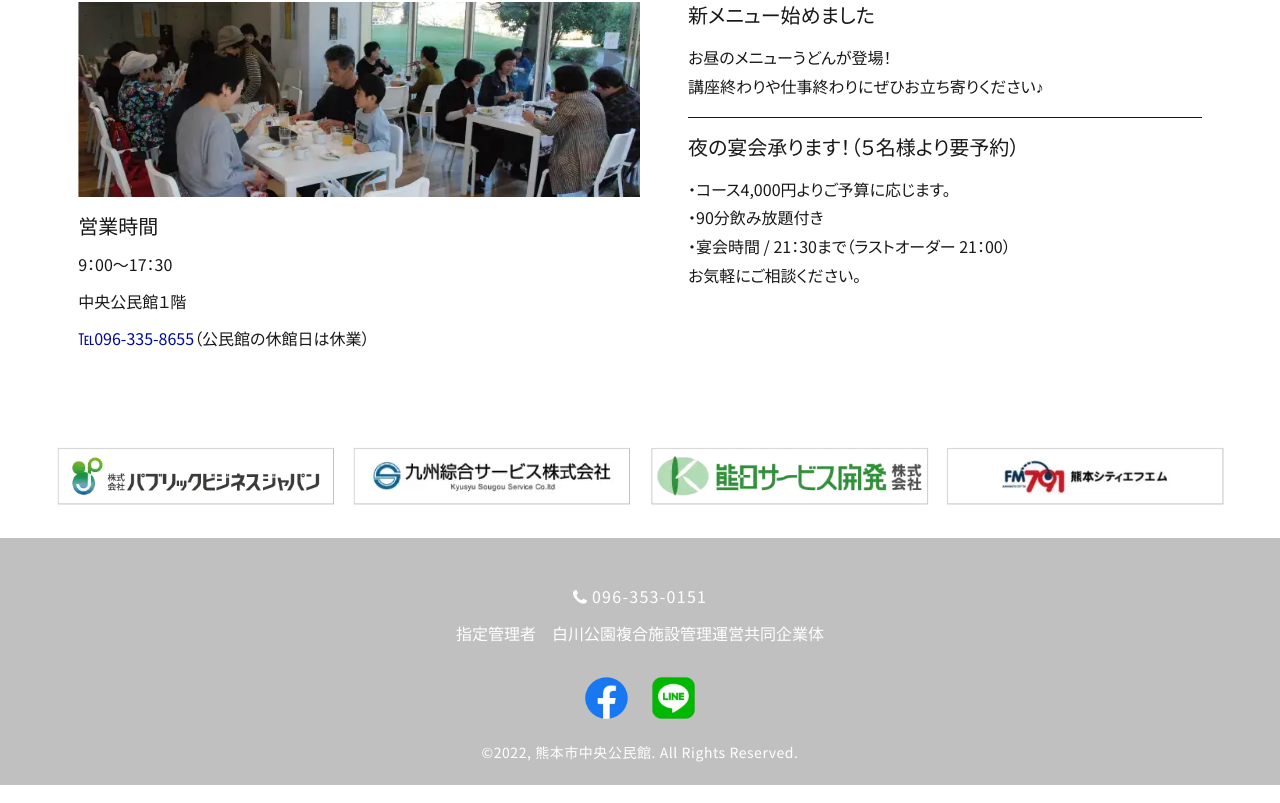
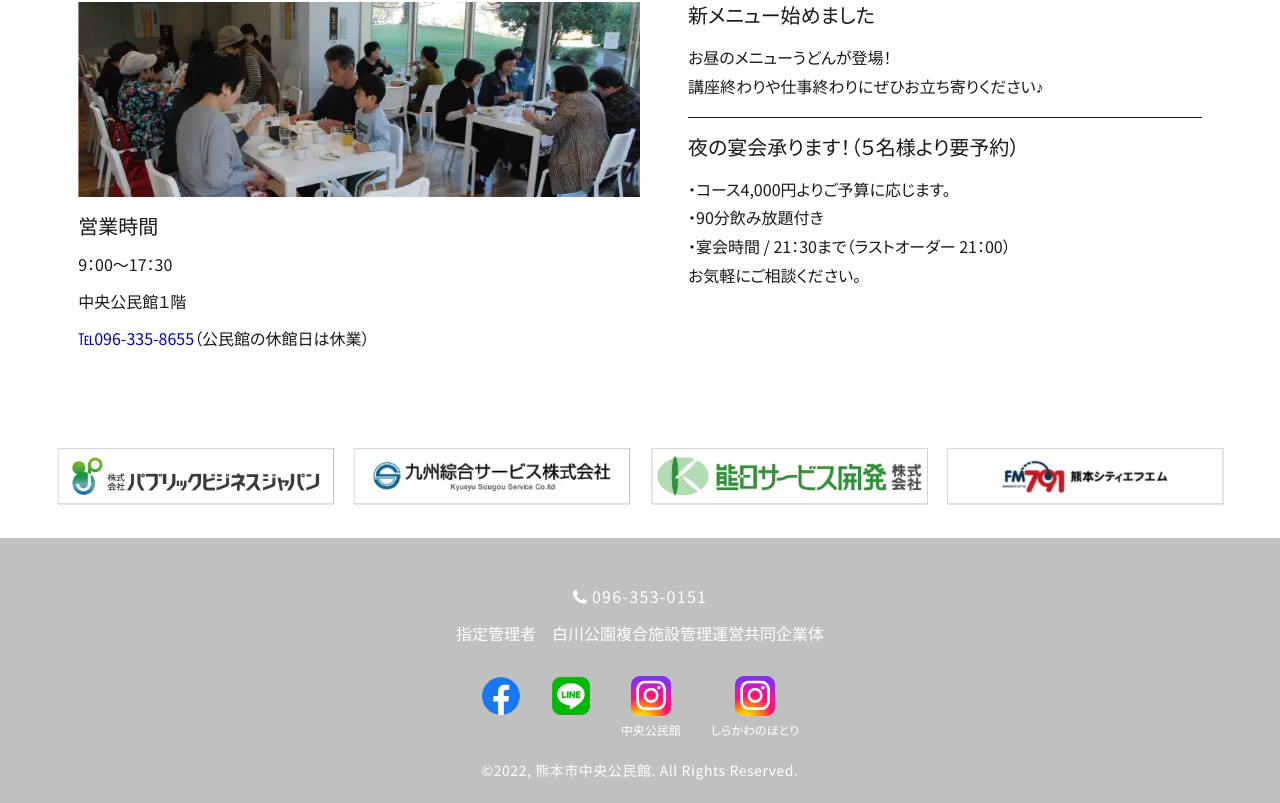
Before and after one commit to ken-atnek/shirakawa-chuo-cc.com_2507, a Next.js app: page / in a window 1280 px wide. Shown: the part 6669-7472 px from the top of the page. Built offline with nearby package versions, Linux system fonts and the light colour scheme; no server answers.

Commit message:
インスタ表記追加

```diff
--- a/src/components/common/Footer.tsx
+++ b/src/components/common/Footer.tsx
@@ -8,6 +8,7 @@ import styles from '@/styles/components/common/Footer.module.scss';
 import ExternalLink from '@/components/common/ExternalLink';
 import SnsFb from '@/assets/images/sns-fb.webp';
 import SnsLine from '@/assets/images/sns-line.webp';
+import SnsInsta from '@/assets/images/sns-insta.webp';
 import Image from 'next/image';
 
 const Footer = () => {
@@ -43,6 +44,26 @@ const Footer = () => {
             <Image src={SnsLine} alt="熊本市中央公民館のLINE" />
           </ExternalLink>
         </li>
+        <li>
+          <ExternalLink
+            href="https://www.instagram.com/shirakawa.kouminkan/"
+            aria-label="熊本市中央公民館のインスタグラム"
+            className={styles.snsInsta}
+          >
+            <Image src={SnsInsta} alt="熊本市中央公民館のインスタグラム" />
+            <span>中央公民館</span>
+          </ExternalLink>
+        </li>
+        <li>
+          <ExternalLink
+            href="https://www.instagram.com/shirakawa_no_hotori/"
+            aria-label="しらかわのほとりのインスタグラム"
+            className={styles.snsInsta}
+          >
+            <Image src={SnsInsta} alt="しらかわのほとりのインスタグラム" />
+            <span>しらかわのほとり</span>
+          </ExternalLink>
+        </li>
       </ul>
       <div className={styles.copyright}>
         ©︎2022, 熊本市中央公民館. All Rights Reserved.
--- a/src/styles/components/common/Footer.module.scss
+++ b/src/styles/components/common/Footer.module.scss
@@ -39,19 +39,33 @@
         position: relative;
         font-size: inherit;
         display: grid;
-        grid-template-columns: repeat(2, 2.8em);
-        gap: 0 1.4em;
+        grid-template-columns: repeat(4, auto);
+        gap: 0 3rem;
         margin-top: 1em;
         @include sp {
             margin-top: 4vw;
+            gap: 0 6vw;
         }
         li {
             position: relative;
             width: 100%;
-            .itemSns {
-                img {
-                    aspect-ratio: 1;
-                    object-fit: cover;
+            font-size: inherit;
+            img {
+                aspect-ratio: 1;
+                object-fit: cover;
+                max-width: 4rem;
+                @include sp {
+                    width: 10vw;
+                }
+            }
+            a {
+                display: flex;
+                flex-direction: column;
+                align-items: center;
+                font-size: inherit;
+                gap: 0.5rem 0;
+                span {
+                    font-size: 1.2rem;
                 }
             }
         }
```
Also changed, not shown: src/assets/images/sns-insta.webp (added).
